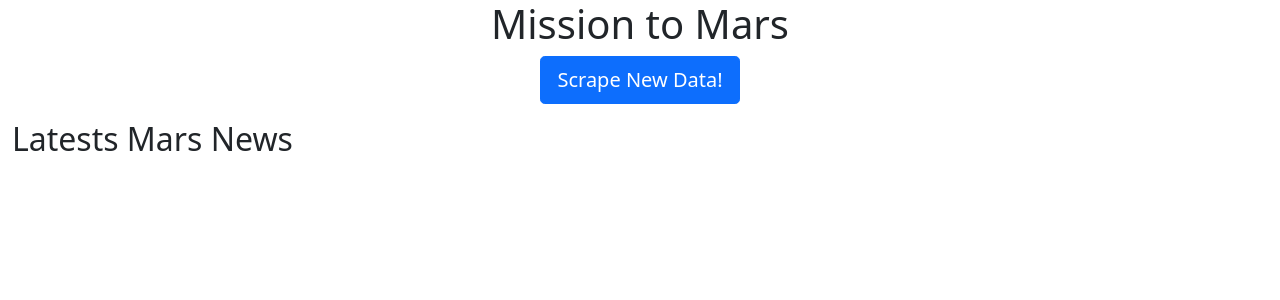
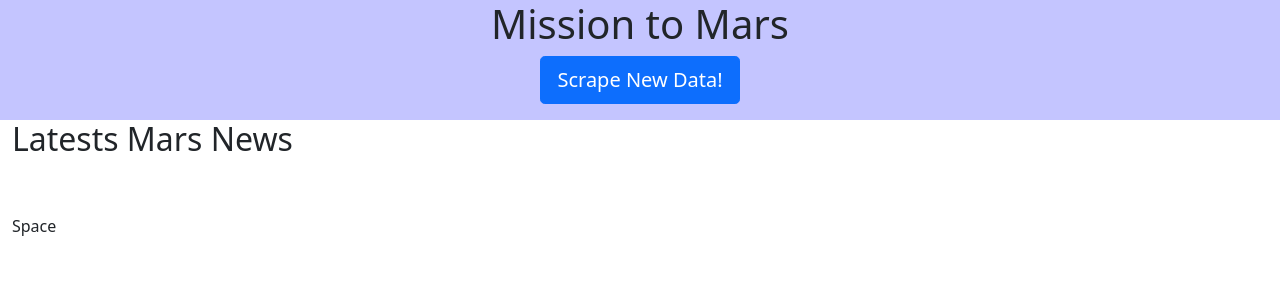
Before and after one commit to agomeso/Web-Scraping-Challenge, a Flask app: template templates/index.html in a window 1280 px wide. Shown: the top 300 px of the page. Run offline with Flask 2, Linux system fonts and the light colour scheme; the template is opened without the code that fills it, so the values that code supplies are empty; some libraries are stand-ins or nearby versions.

Commit message:
trying to get style

```diff
--- /dev/null
+++ b/style.css
@@ -0,0 +1,8 @@
+.jumbotron{
+    background-color: rgb(196, 197, 255);
+}
+
+#hemis{
+    width: 50px;
+    height: 50px
+}
--- a/templates/index.html
+++ b/templates/index.html
@@ -8,7 +8,7 @@
     <title>Mission to Mars</title>
     <link href="https://cdn.jsdelivr.net/npm/bootstrap@5.0.0-beta3/dist/css/bootstrap.min.css" rel="stylesheet"
         integrity="sha384-eOJMYsd53ii+scO/bJGFsiCZc+5NDVN2yr8+0RDqr0Ql0h+rP48ckxlpbzKgwra6" crossorigin="anonymous">
-    <link rel="stylesheet" href="style.css">
+    <link rel="stylesheet" href="/style.css">
 </head>
 
 <body>
@@ -30,16 +30,9 @@
                 {{ mars.table | safe }}
             </div>
         </div>
-        <!-- hemisphere_image_urls = [
-        {"title": "Valles Marineris Hemisphere",
-        "img_url": "https://marshemispheres.com/images/valles_marineris_enhanced.tif"},
-        {"title": "Cerberus Hemisphere",
-        "img_url": "https://marshemispheres.com/images/cerberus_enhanced.tif"},
-        {"title": "Schiaparelli Hemisphere",
-        "img_url": "https://marshemispheres.com/images/schiaparelli_enhanced.tif"},
-        {"title": "Syrtis Major Hemisphere",
-        "img_url": "https://marshemispheres.com/images/syrtis_major_enhanced.tif"},
-        ] -->
+        <div class="row">
+            <div class="col"> Space </div>
+        </div>
         <div class="row">
             <div class="col-3" id="hemis">
                 <img src="{{ mars.hemis_pic[0]['img_url'] }}">
--- a/templates/style.css
+++ /dev/null
@@ -1,8 +0,0 @@
-.jumbotron text-center{
-    background-color: bisque;
-}
-
-#hemis{
-    width: 50px;
-    height: 5px
-}
```
